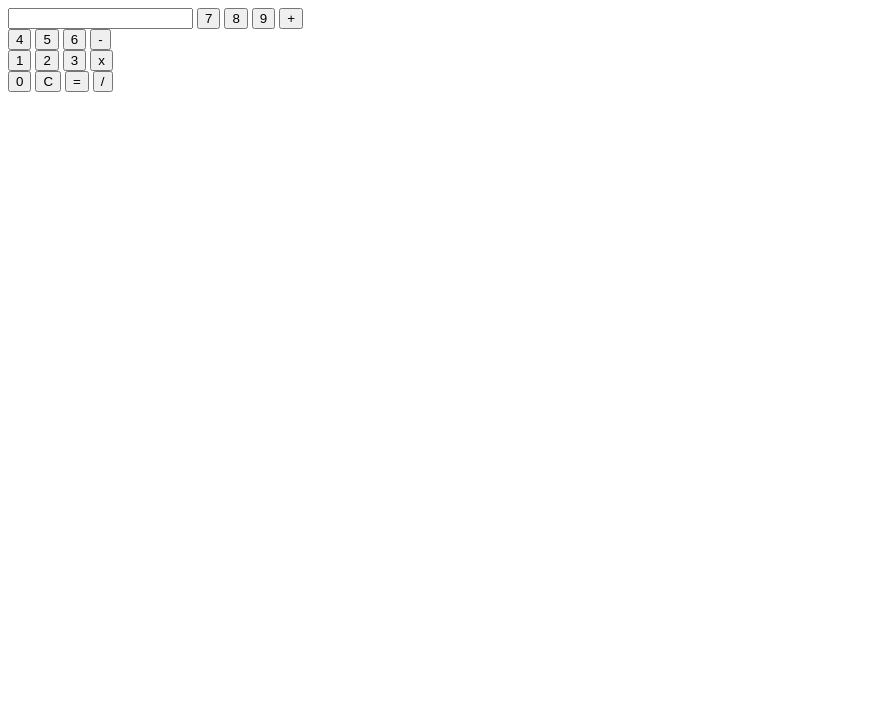
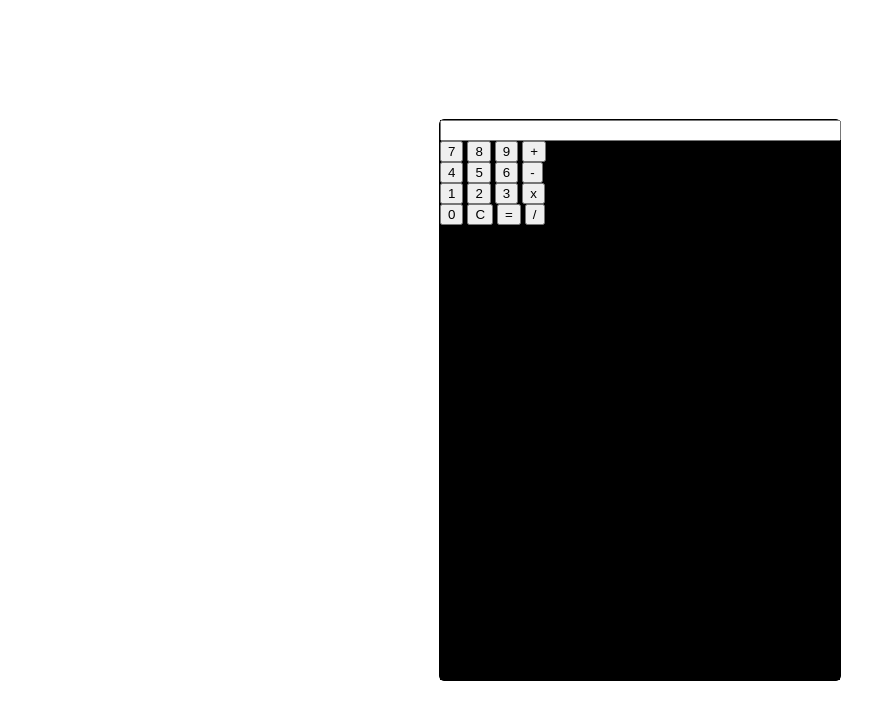
Before and after one commit to PabloProst/calculator, a plain HTML site: page index.html in a window 1280 px wide. Shown: the whole page, without its empty margins (0-896 px from the left). Drawn offline with Linux system fonts and the light colour scheme.

Commit message:
feat: simple design done, button 7 working and calculator centered

```diff
--- a/css/styles.css
+++ b/css/styles.css
@@ -0,0 +1,30 @@
+body {
+    height: 100vh;
+    width: 100vw;
+
+    margin: 0;
+    padding: 0;
+
+    display: flex;
+    justify-content: center;
+    align-items: center;
+}
+
+#calculator-app {
+    height: 35em;
+    width: 25em;
+
+    border: solid 1px black;
+    border-radius: 5px;
+}
+
+#calculator-app form {
+    height: 100%;
+    width: 100%;
+
+    background-color: black;
+}
+
+#calculator-app input[type=text] {
+    width: 29.5em;
+}
--- a/index.html
+++ b/index.html
@@ -9,11 +9,11 @@
 </head>
 
 <body>
-    <div class="calculator-app">
-        <form class="calculator">
-            <input type="text" class="result" value="" autocomplete="off" readonly>
+    <div id="calculator-app">
+        <form name="calculator">
+            <input type="text" name="result" value="" autocomplete="off" readonly>
 
-            <input type="button" value="7">
+            <input type="button" value="7" onclick="document.calculator.result.value+='7'">
             <input type="button" value="8">
             <input type="button" value="9">
             <input type="button" value="+">
```
